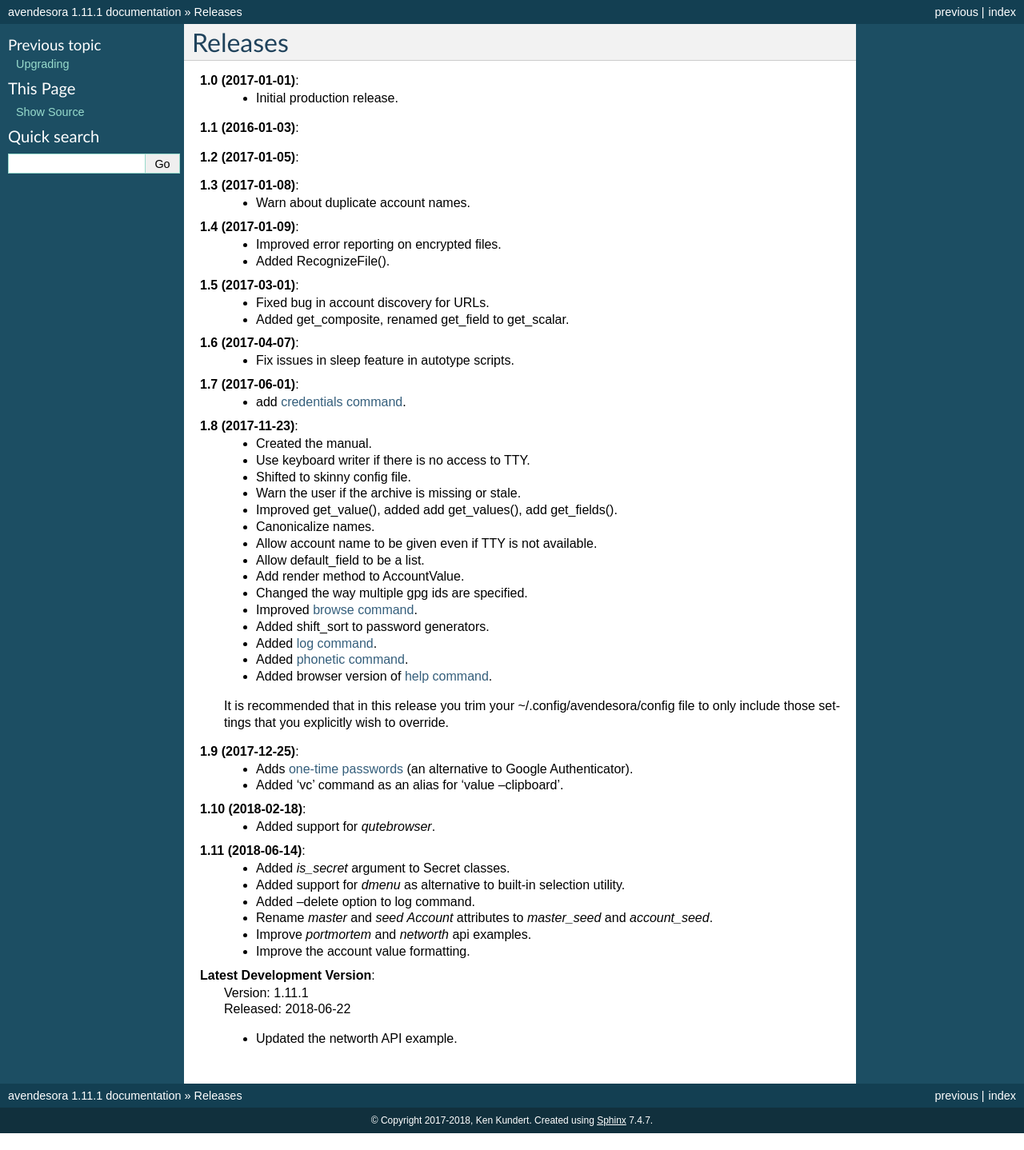
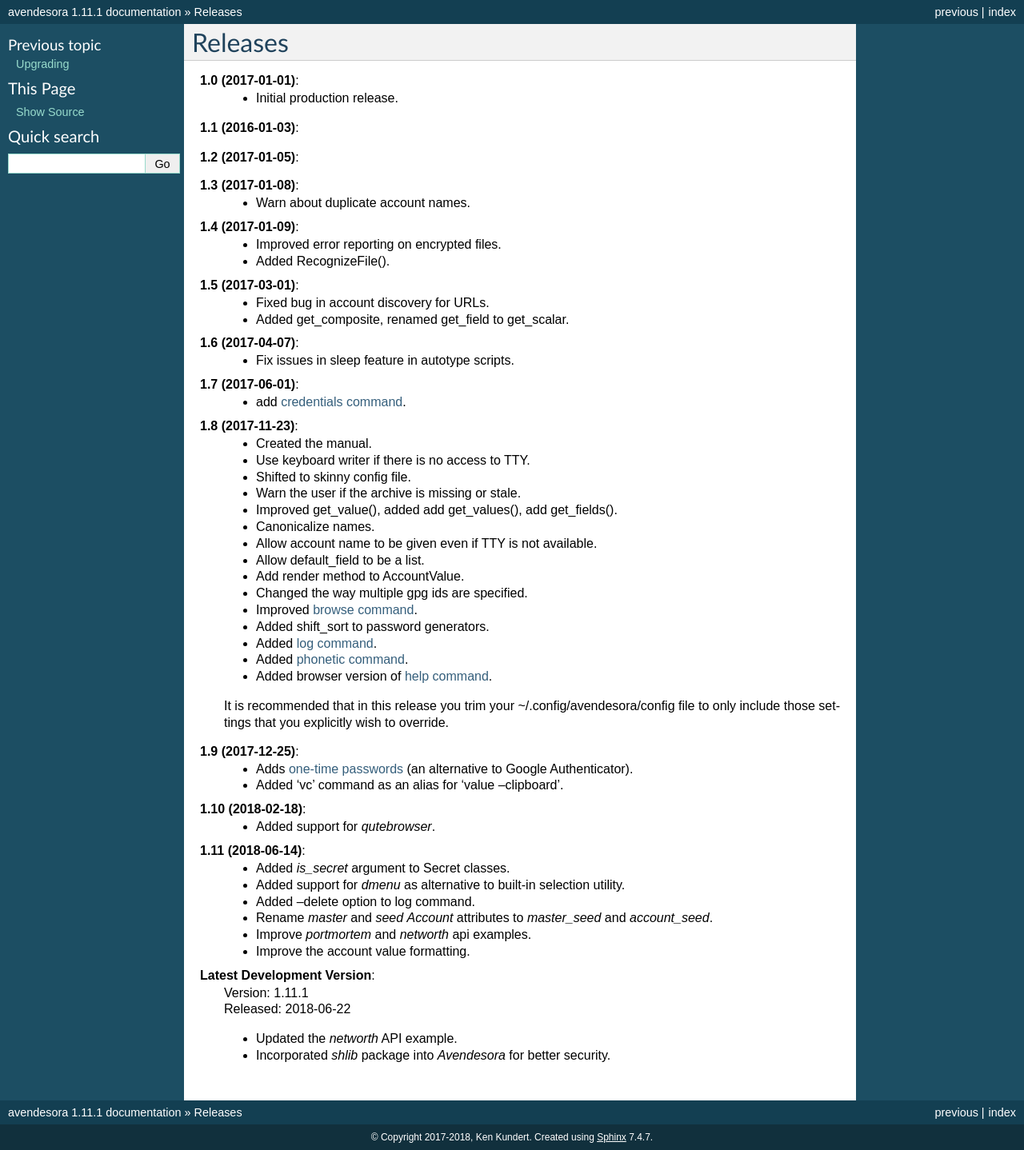
Before and after one commit to KenKundert/avendesora, a Sphinx documentation site: the page built from doc/releases.rst, in a window 1280 px wide. Shown: the whole page at 80% size. Built offline with Sphinx 7.4.7, drawn with Linux system fonts in a browser that asks for light colours; before the commit the page ends 1417 px from its top, so only the background shows below that.

Commit message:
Update release info.

```diff
--- a/doc/releases.rst
+++ b/doc/releases.rst
@@ -65,4 +65,5 @@ Releases
     | Version: 1.11.1
     | Released: 2018-06-22
 
-    - Updated the networth API example.
+    - Updated the *networth* API example.
+    - Incorporated *shlib* package into *Avendesora* for better security.
```
